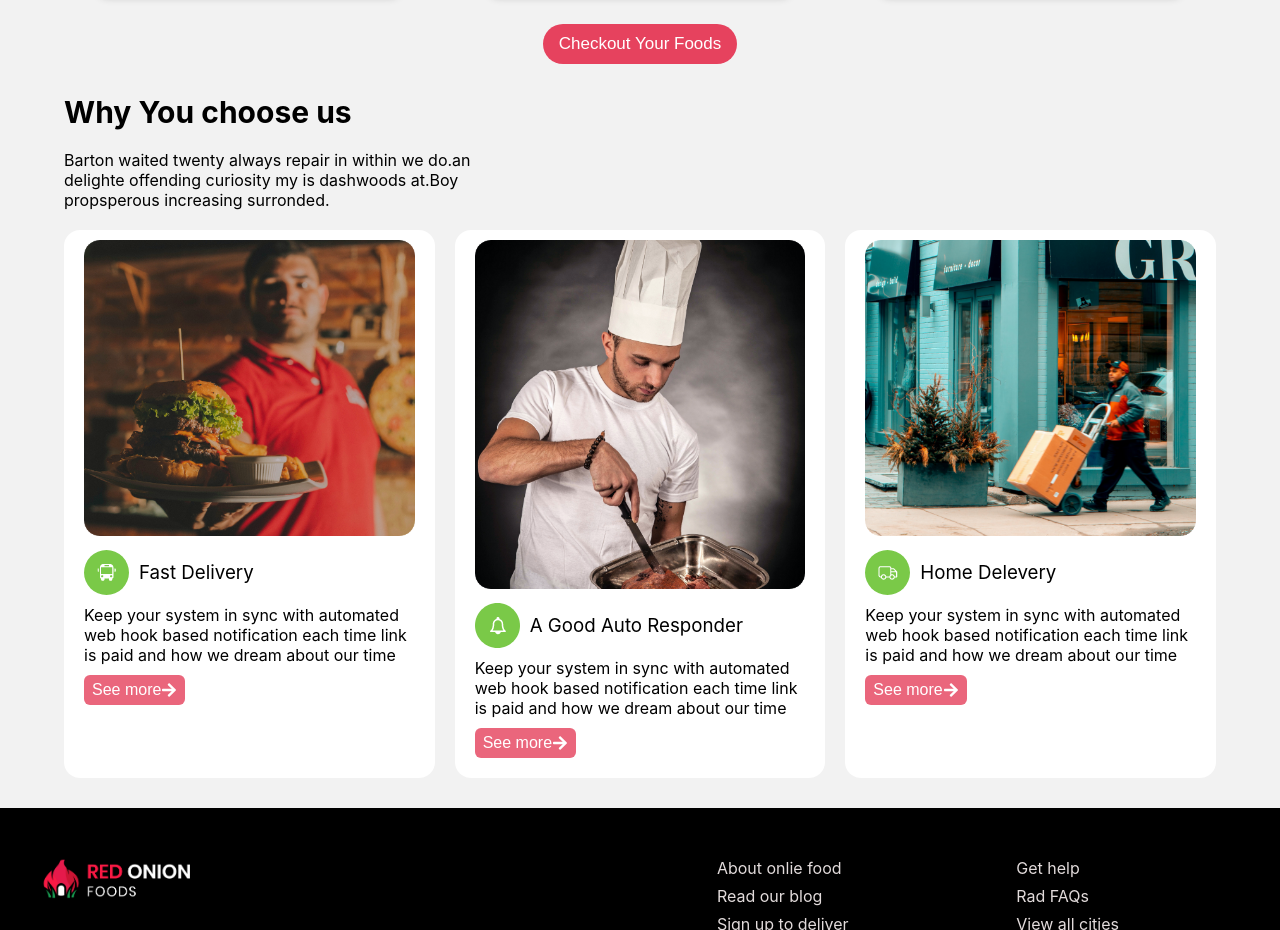
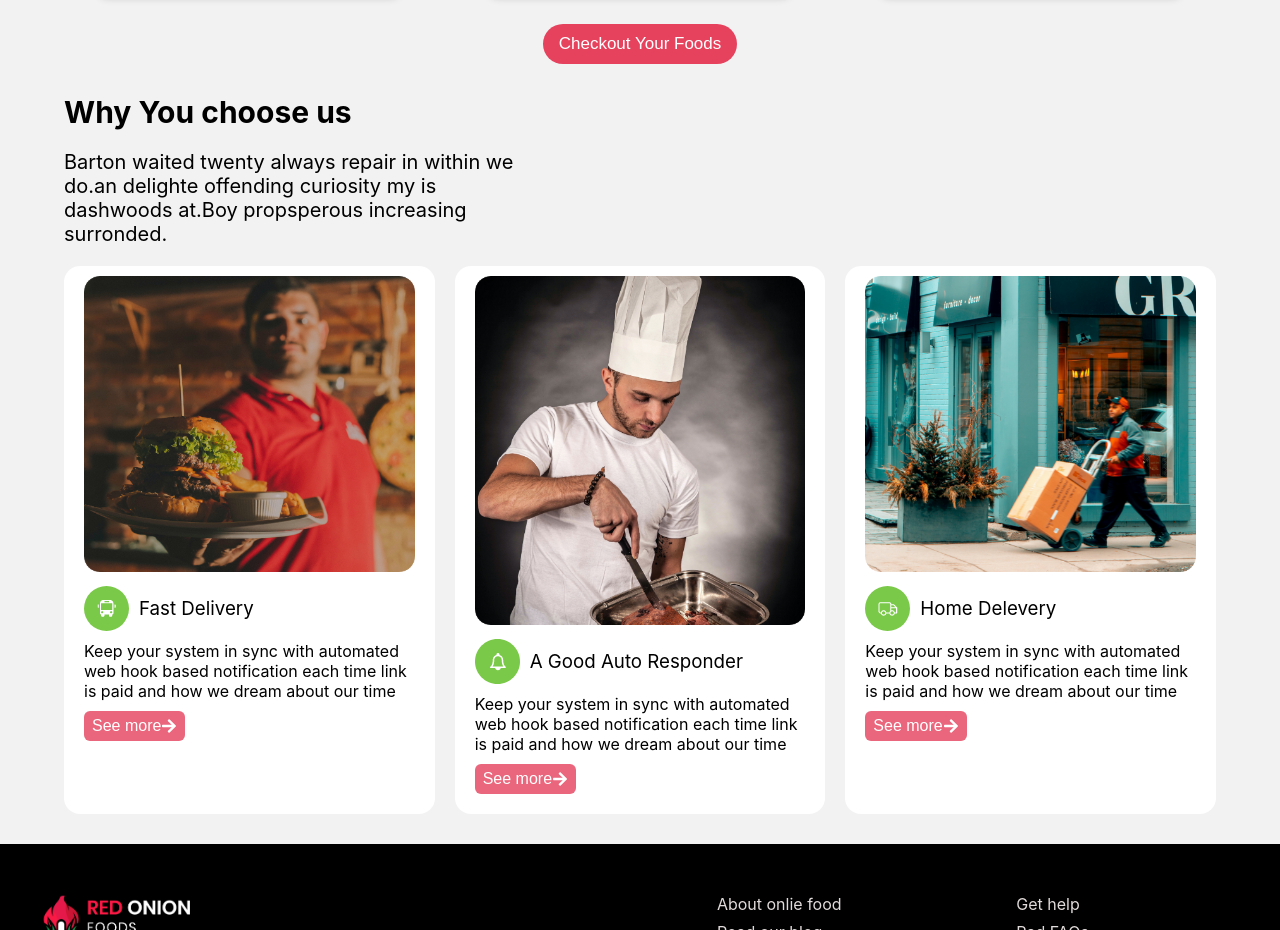
Before and after one commit to mohammadshariful/red-onion-app, a React (Create React App) app: page / in a window 1280 px wide. Shown: the part 2780-3710 px from the top of the page. Built offline with nearby package versions, Linux system fonts and the light colour scheme.

Commit message:
transfor property added

```diff
--- a/src/Pages/Home/Features/Feature.js
+++ b/src/Pages/Home/Features/Feature.js
@@ -4,7 +4,9 @@ const Feature = ({ feature }) => {
   const { icon, img, name, description } = feature;
   return (
     <div className="feautre-container">
-      <img className="feature-img" src={img} alt="" />
+      <div className="img-container">
+        <img className="feature-img" src={img} alt="" />
+      </div>
       <div className="feautre-info">
         <div className="feature-title">
           <img src={icon} alt="" />
--- a/src/Pages/Home/Features/Features.css
+++ b/src/Pages/Home/Features/Features.css
@@ -13,6 +13,7 @@
 .sub-title {
   width: 40%;
   padding: 20px 0;
+  font-size: 20px;
 }
 /* feature container
  */
@@ -23,8 +24,16 @@
   padding: 10px 20px;
   border-radius: 16px;
 }
+.img-container {
+  border-radius: 8px;
+  overflow: hidden;
+}
 .feature-img {
+  transition: 0.5s ease-out;
   width: 100%;
+}
+.feature-img:hover {
+  transform: scale(1.5);
 }
 .feautre-info {
   margin: 10px 0;
@@ -69,5 +78,6 @@
   }
   .sub-title {
     width: 100%;
+    font-size: 16px;
   }
 }
```
